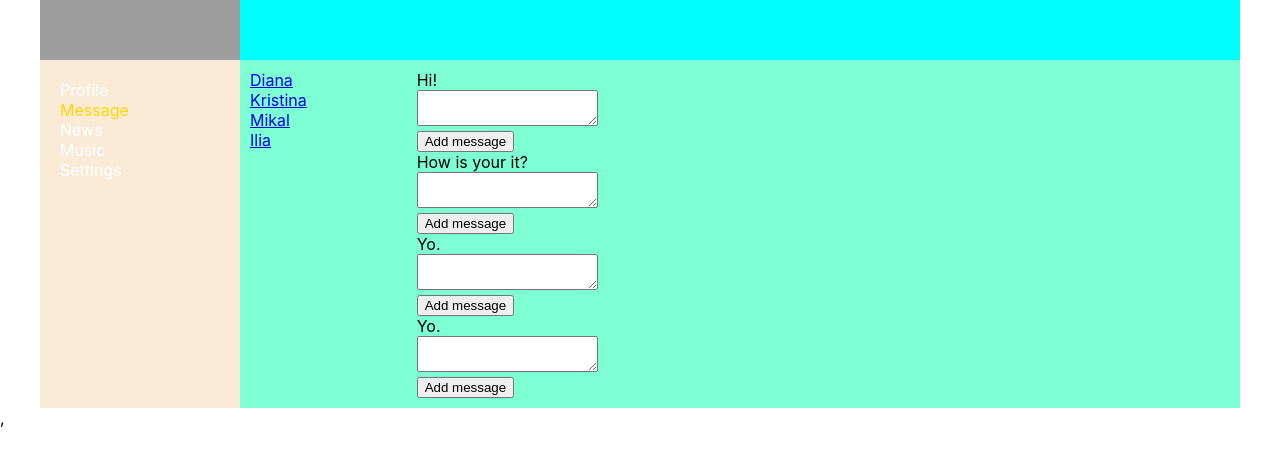
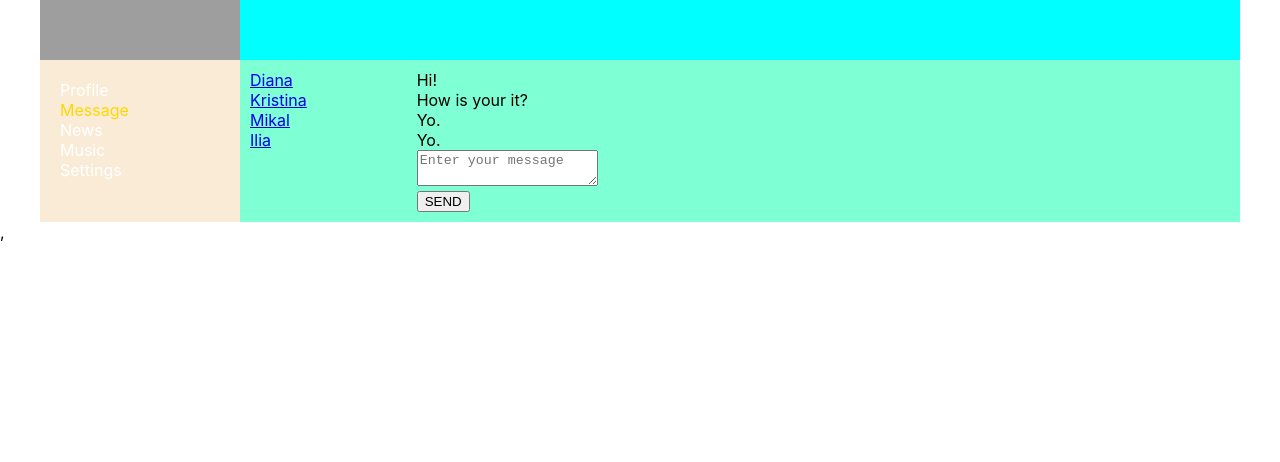
Before and after one commit to Zak-11/Social-network, a React (Create React App) app: page /dialogs in a window 1280 px wide. Shown: the top 462 px of the page. Built offline with nearby package versions, Linux system fonts and the light colour scheme; grey boxes are pictures that could not be loaded.

Commit message:
dispatch

```diff
--- a/src/App.tsx
+++ b/src/App.tsx
@@ -13,6 +13,7 @@ import { StoreType} from "./Redax/state";
 
 type PropsType = {
     store: StoreType
+
 }
 
 const App: React.FC<PropsType> =(props)=> {
@@ -21,7 +22,7 @@ const App: React.FC<PropsType> =(props)=> {
     let messages = state.dialogsPage.messages
     let posts = state.profilePage.posts
     let newPostTexts = state.profilePage.newPostText
-
+    let newMessageText = state.dialogsPage.newMessageText
 
     return (
         <BrowserRouter>
@@ -29,11 +30,14 @@ const App: React.FC<PropsType> =(props)=> {
                 <Header/>
                 <NavBar/>
                 <div className='app-wrapper-content'>
-                    <Route path={'/dialogs'} render={() => <Dialogs dialogs={dialogs} messages={messages}/>}/>
+                    <Route path={'/dialogs'} render={() => <Dialogs dialogs={dialogs} messages={messages}
+                                                                    newMessageText={newMessageText}
+                                                                    dispatch ={props.store.dispatch.bind(props.store)}/>}/>
+
+
                     <Route path={'/profile'} render={() => <Profile posts={posts}
                                                                     newPostText={newPostTexts}
-                                                                    updateNewPostText={props.store.updateNewPostText.bind(props.store)}
-                                                                    addPost={props.store.addPost.bind(props.store)}/>}/>
+                                                                    dispatch ={props.store.dispatch.bind(props.store)}/>}/>
                     <Route path={'/news'} render={() => <News/>}/>
                     <Route path={'/music'} render={() => <Music/>}/>
                     <Route path={'/settings'} render={() => <Settings/>}/>
--- a/src/Components/Dialogs/Dialogs.tsx
+++ b/src/Components/Dialogs/Dialogs.tsx
@@ -1,26 +1,31 @@
-import React from 'react';
+import React, {ChangeEvent} from 'react';
 import classes from './Dialogs.module.css'
 import {DialogItem} from "../Dialogitem.tsx/Dialogitem";
 import {Messages} from "../Messages/Messages";
-import {DialogType, MessageType} from "../../Redax/state";
-
-
-
-
+import {ActionsTypes, DialogType, MessageType, newMessageBodyAC, newMessageSendAC,} from "../../Redax/state";
 
 
 export type DialogTypeProps = {
     dialogs: DialogType[]
     messages: MessageType[]
-
+    dispatch: (action: ActionsTypes) => void
+    newMessageText: string
 }
 
 
+export function Dialogs(props: DialogTypeProps) {
 
-export function Dialogs (props:DialogTypeProps) {
+    let dialogsElements = props.dialogs.map(d => <DialogItem name={d.name} id={d.id}/>)
+    let messagesElements = props.messages.map(m => <Messages messages={m.message}/>)
 
-    let dialogsElements = props.dialogs.map (d => <DialogItem name={d.name} id={d.id} />)
-    let messagesElements =props.messages.map (m => <Messages messages={m.message}/>)
+
+    let onSndMessageClick = () => {
+    // props.dispatch(newMessageSendAC(props.messages))
+        props.dispatch(newMessageSendAC(props.newMessageText))
+    }
+    let onNewMessageChange = ((e:ChangeEvent<HTMLTextAreaElement>) => {
+        props.dispatch(newMessageBodyAC(e.currentTarget.value))
+    })
 
     return (
         <div className={classes.dialogs}>
@@ -29,7 +34,14 @@ export function Dialogs (props:DialogTypeProps) {
             </div>
 
             <div className={classes.messages}>
-                {messagesElements}
+                <div>{messagesElements}</div>
+                <div>
+                    <div><textarea value={props.newMessageText}
+                                   onChange={onNewMessageChange}
+                                   placeholder='Enter your message'/></div>
+                    <div><button onClick={onSndMessageClick}>SEND </button></div>
+
+                </div>
             </div>
 
         </div>
--- a/src/Components/Messages/Messages.tsx
+++ b/src/Components/Messages/Messages.tsx
@@ -20,12 +20,6 @@ export function Messages(props: DialogPagProps) {
     return <div className={classes.dialog}>{props.messages}
 
 
-        <div>
-            <textarea />
-        </div>
-        <div>
-            <button>Add message</button>
-        </div>
 
     </div>
 
--- a/src/Components/Profile/MyPosts/MyPosts.tsx
+++ b/src/Components/Profile/MyPosts/MyPosts.tsx
@@ -1,14 +1,16 @@
 import React, {ChangeEvent} from 'react';
 import classes from './MyPosts.module.css'
 import {Post} from "./Post/Post";
-import {PostType} from "../../../Redax/state";
+import {ActionsTypes, addPostAC, PostType, updateNewPostTextAC} from "../../../Redax/state";
 
 
 export type ProfilePageProps = {
     posts: PostType[]
-    addPost: (postMessage: string) => void,
     newPostText: string,
-    updateNewPostText: (newText: string) => void
+    dispatch: (action: ActionsTypes) => void
+    //updateNewPostText: (newText: string) => void
+    //addPost: (postMessage: string) => void,
+
 }
 
 
@@ -18,17 +20,16 @@ export function MyPosts(props: ProfilePageProps) {
 
 
     let addPost = () => {
-        props.addPost(props.newPostText);
+        props.dispatch(addPostAC(props.newPostText))
+
     }
 
 
-  const newTextChangeHandler= (e:ChangeEvent<HTMLTextAreaElement>) => {
-      props.updateNewPostText(e.currentTarget.value)
-  }
+  const newTextChangeHandler= ((e:ChangeEvent<HTMLTextAreaElement>) => {
+      props.dispatch(updateNewPostTextAC(e.currentTarget.value))
+  })
 
-
-
-    return (
+  return (
         <div className={classes.postsBlock}>
             <h3>My posts</h3>
             <div>
--- a/src/Components/Profile/Profile.tsx
+++ b/src/Components/Profile/Profile.tsx
@@ -1,14 +1,14 @@
 import React from 'react';
 import {MyPosts} from "./MyPosts/MyPosts";
 import {ProfileInfo} from "./MyPosts/ProfileInfo/ProfileInfo";
-import {PostType} from "../../Redax/state";
+import {ActionsTypes, PostType} from "../../Redax/state";
 
 
 export type ProfilePageProps = {
     posts: Array<PostType>,
-    addPost: (postMessage: string) => void,
     newPostText: string,
-    updateNewPostText: (newText: string) => void
+    dispatch: (action: ActionsTypes) => void
+
 }
 
 export function Profile(props: ProfilePageProps) {
@@ -17,8 +17,9 @@ export function Profile(props: ProfilePageProps) {
             <ProfileInfo/>
             <MyPosts posts={props.posts}
                      newPostText={props.newPostText}
-                     updateNewPostText={props.updateNewPostText}
-                     addPost={props.addPost}/>
+                     dispatch={props.dispatch}
+
+             />
 
         </div>
 
--- a/src/Redax/state.ts
+++ b/src/Redax/state.ts
@@ -24,6 +24,7 @@ export type ProfilePageType = {
 
 }
 export type DialogPageType = {
+    newMessageBody: string;
     dialogs: Array<DialogType>
     messages: Array<MessageType>
     newMessageText: string
@@ -41,17 +42,47 @@ export type RootStateType = {
 }
 
 
-
 export type StoreType = {
     _state: RootStateType
-    updateNewPostText: (newText: string) =>void
-    addPost:(postMessage: string) => void
     _callSubscriber: () => void
-    subscribe: (callback: () => void) =>void
+    subscribe: (callback: () => void) => void
     getState: () => RootStateType
-
+    dispatch: (action: ActionsTypes) => void
 }
 
+export type ActionsTypes =
+    ReturnType<typeof addPostAC>
+    | ReturnType<typeof updateNewPostTextAC>
+    | ReturnType<typeof newMessageBodyAC>
+    | ReturnType<typeof newMessageSendAC>
+
+
+export const addPostAC = (postMessage: string) => {
+    return {
+        type: 'ADD-POST',
+        postMessage: postMessage
+    } as const
+}
+
+export const updateNewPostTextAC = (newText: string) => {
+    return {
+        type: 'UPDATE-NEW-POST-TEXT',
+        newText: newText
+    } as const
+}
+export const newMessageBodyAC = (body: string) => {
+    return {
+        type: 'UPDATE-NEW-MESSAGE-BODY',
+        body: body
+    } as const
+}
+
+export const newMessageSendAC = (body: string) => {
+    return {
+        type: 'SEND-MESSAGE',
+        body: body
+    } as const
+}
 
 export const store: StoreType = {
     _state: {
@@ -61,8 +92,6 @@ export const store: StoreType = {
                 {id: 1, message: 'Hi, how are you?', likesCount: 2},
                 {id: 2, message: 'It,s my first post', likesCount: 26},
             ],
-
-
         },
 
         dialogsPage: {
@@ -80,46 +109,52 @@ export const store: StoreType = {
                 {id: 3, message: "Yo."},
                 {id: 4, message: "Yo."},
 
-            ]
-
+            ],
+            newMessageBody: ""
         },
         sidebar: {}
     },
-
-
     _callSubscriber() {
         console.log("Hello")
     },
+    subscribe(callback) {
 
-
-    updateNewPostText(newText: string) {
-
-        this._state.profilePage.newPostText = newText
-
-
-
-        this._callSubscriber()
-
-
+        this._callSubscriber = callback
     },
-    addPost(postMessage: string) {
+    getState() {
+        return this._state
+    },
+    dispatch(action) {
+        if (action.type === 'ADD-POST') {
             const newPost: PostType = {
                 id: new Date().getTime(),
-            message: postMessage,
+                message: action.postMessage,
                 likesCount: 0,
 
             }
 
+            this._state.profilePage.newPostText = ' '
             this._state.profilePage.posts.push(newPost)
-        this._state.profilePage.newPostText = ''
             this._callSubscriber()
 
-    },
-      subscribe(callback){
+        } else if (action.type === 'UPDATE-NEW-POST-TEXT') {
+            this._state.profilePage.newPostText = action.newText
+            this._callSubscriber()
 
-         this._callSubscriber= callback
-    },
-    getState(){
-        return this._state
-    },
+        } else if (action.type === 'UPDATE-NEW-MESSAGE-BODY') {
+            this._state.dialogsPage.newMessageBody = action.body
+            this._callSubscriber()
+
+        } else if (action.type === 'SEND-MESSAGE')
+            this._state.dialogsPage.newMessageBody = ''
+            let body= this._state.dialogsPage.newMessageBody;
+            this._state.dialogsPage.messages.push({id: 6, message: body})
+            this._callSubscriber()
     }
+
+
+}
+
+
+export class state {
+}
--- a/src/index.tsx
+++ b/src/index.tsx
@@ -11,7 +11,7 @@ const _callSubscriber = () => {
 
     ReactDOM.render(
         <BrowserRouter>
-            <App store={store}/>,
+            <App store={store }/>,
         </BrowserRouter>,
         document.getElementById('root')
     );
@@ -22,7 +22,6 @@ store.subscribe(_callSubscriber);
 _callSubscriber()
 
 
-
 // If you want to start measuring performance in your app, pass a function
 // to log results (for example: reportWebVitals(console.log))
 // or send to an analytics endpoint. Learn more: https://bit.ly/CRA-vitals
```
Also changed, not shown: 1 other file (tests, documents, lock files or other folders). Lines whose indentation alone changed are shown as unchanged.
